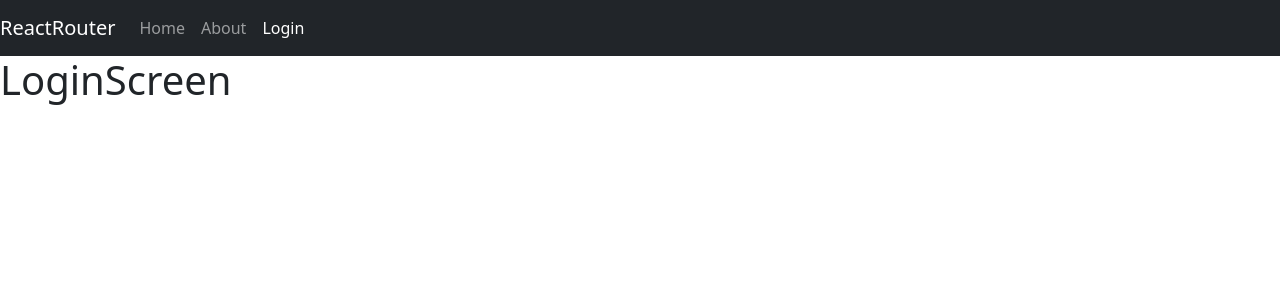
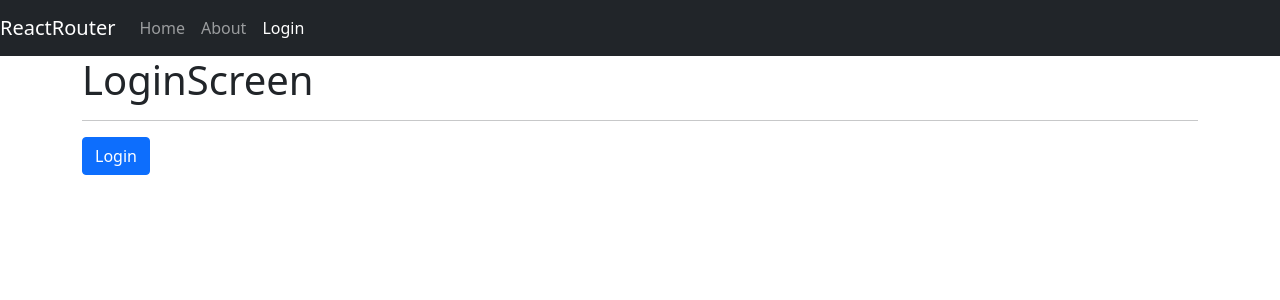
Before and after one commit to Dread-Code/router-example, a React (Create React App) app: page /login in a window 1280 px wide. Shown: the top 300 px of the page. Built offline with nearby package versions, Linux system fonts and the light colour scheme.

Commit message:
Use the UserCOntext

```diff
--- a/src/App.js
+++ b/src/App.js
@@ -1,17 +1,14 @@
-import React from "react";
+import React, { useState } from "react";
 import { RouterApp } from "./router/RouterApp";
 import { BrowserRouter as Router } from "react-router-dom";
 import { NavBar } from "./components/Navbar/NavBar";
 import { UserContext } from "./context/UserContext";
 
 export default function App() {
-  const user = {
-    id: 123,
-    name: "Lucas",
-    email: "lucasospina97@gmail.com",
-  };
+  const [user, setUser] = useState({});
+
   return (
-    <UserContext.Provider value={user}>
+    <UserContext.Provider value={{ user, setUser }}>
       <Router>
         <NavBar />
         <RouterApp />
--- a/src/components/HomeScreen/HomeScreen.jsx
+++ b/src/components/HomeScreen/HomeScreen.jsx
@@ -2,11 +2,12 @@ import React, { useContext } from "react";
 import { UserContext } from "../../context/UserContext";
 
 export const HomeScreen = () => {
-  const userContext = useContext(UserContext);
-  console.log(userContext);
+  const { user } = useContext(UserContext);
+  console.log(user);
   return (
     <div>
       <h1>HomeScreen</h1>
+      <pre>{JSON.stringify(user)}</pre>
     </div>
   );
 };
--- a/src/components/LoginScreen/LoginScreen.jsx
+++ b/src/components/LoginScreen/LoginScreen.jsx
@@ -1,9 +1,25 @@
-import React from "react";
+import React, { useContext } from "react";
+import { UserContext } from "../../context/UserContext";
 
 export const LoginScreen = () => {
+  const { user, setUser } = useContext(UserContext);
+
+  const handleOnclick = () => {
+    const newUSer = {
+      id: 1234,
+      name: "lucas",
+      email: "lucasospina@gmail.com",
+    };
+    setUser(newUSer);
+  };
+  console.log(user);
   return (
     <div>
       <h1>LoginScreen</h1>
+      <hr />
+      <button className="btn btn-primary" onClick={handleOnclick}>
+        Login
+      </button>
     </div>
   );
 };
--- a/src/router/RouterApp.jsx
+++ b/src/router/RouterApp.jsx
@@ -6,7 +6,7 @@ import { Switch, Route } from "react-router-dom";
 
 export const RouterApp = () => {
   return (
-    <div>
+    <div className="container">
       {/* A <Switch> looks through its children <Route>s and
           renders the first one that matches the current URL. */}
       <Switch>
```
